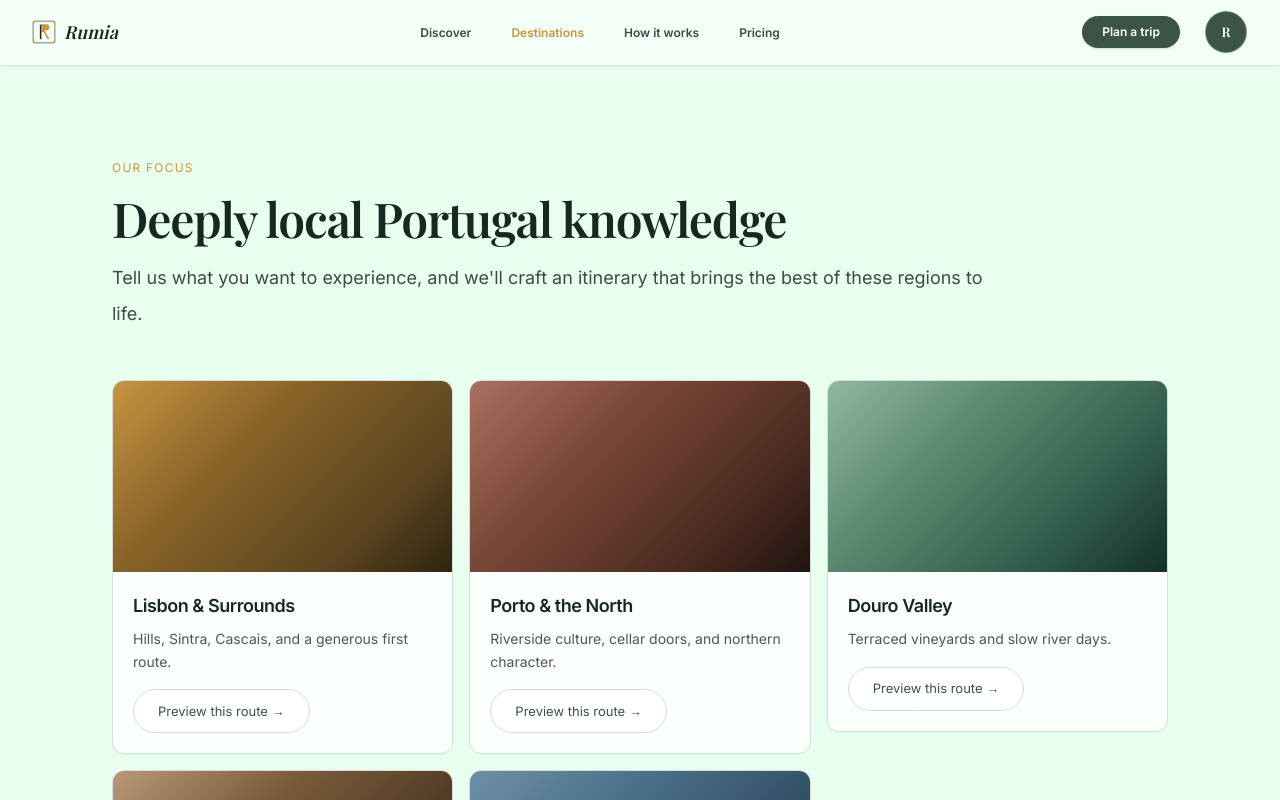
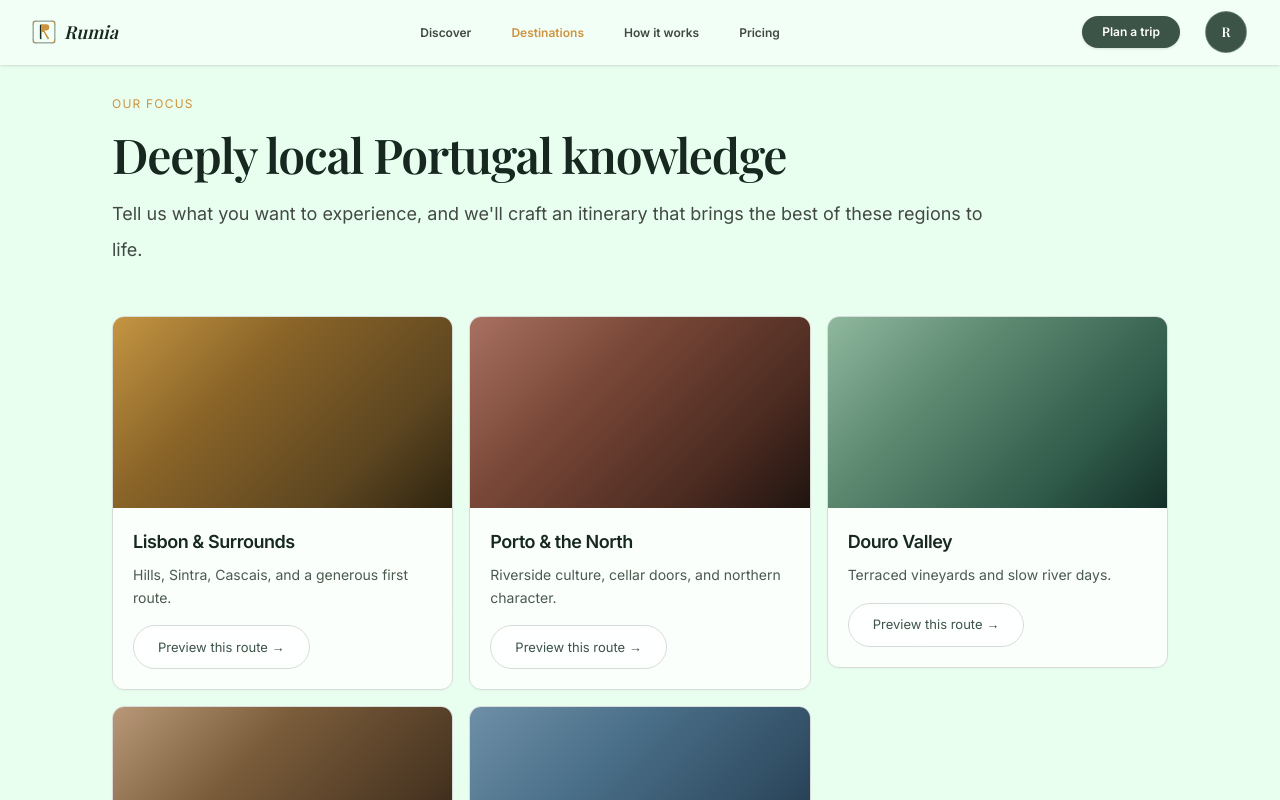
Before and after one commit to Dystx/Rota, a Next.js app in the folder apps/web/: page /portugal in a window 1280 px wide. Shown: the top 800 px of the page. Built offline with nearby package versions, Linux system fonts and the light colour scheme.

Commit message:
fix: remove duplicate portugal main landmark

```diff
--- a/apps/web/app/(marketing)/portugal/page.tsx
+++ b/apps/web/app/(marketing)/portugal/page.tsx
@@ -16,10 +16,6 @@ export default function PortugalPage() {
   return (
     <div className="min-h-screen flex flex-col bg-background">
       <TopNav />
-      <main
-        id="main-content"
-        className="flex-1 pt-header-height"
-      >
       <ArchiveLayout
         bare
         testid="portugal-header"
@@ -43,7 +39,6 @@ export default function PortugalPage() {
           ))}
         </ul>
       </ArchiveLayout>
-      </main>
       <SiteFooter />
     </div>
   );
```
